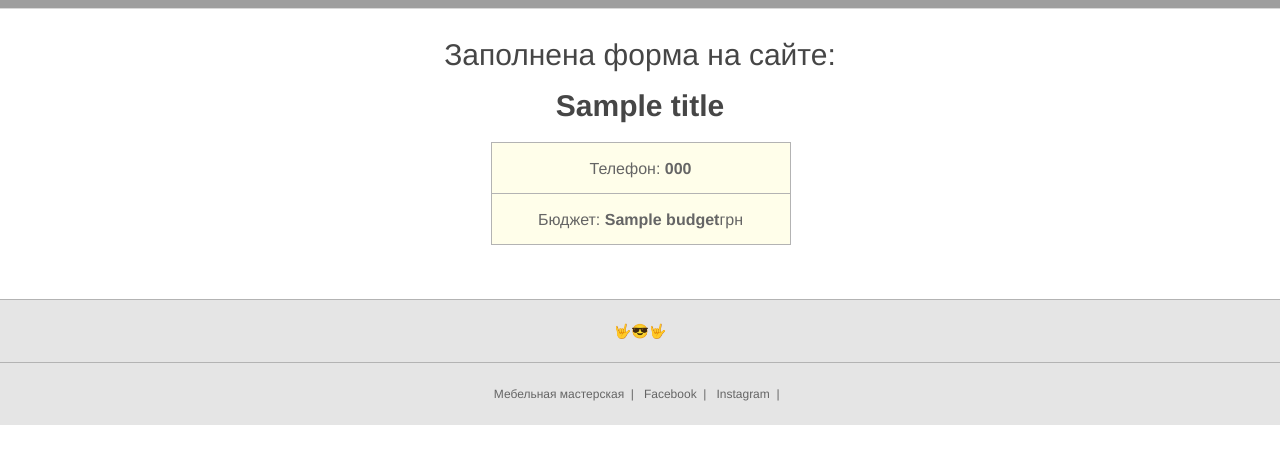
After one commit to Vetalz/mebli, a Django app: template kitchen/templates/kitchen/email.html in a window 1280 px wide. The commit adds this page. Shown: the top 464 px of the page. Run offline with Django 3.2, Linux system fonts and the light colour scheme; the template is opened without the code that fills it: most values are stand-ins (such as "Sample title", 1, 10 or a date in 2020); grey boxes are pictures that could not be loaded.

Commit message:
translate, email template

```diff
--- a/kitchen/forms.py
+++ b/kitchen/forms.py
@@ -5,7 +5,7 @@ from .models import Clients
 class ClientsForm(forms.ModelForm):
     class Meta:
         model = Clients
-        fields = ['number_phone', 'budget', 'name']
+        fields = ['number_phone', 'budget']
         widgets = {
             'number_phone': forms.TextInput(attrs={'placeholder': 'Телефон'}),
             'budget': forms.TextInput(attrs={'placeholder': 'Ваш бюджет'}),
--- /dev/null
+++ b/kitchen/templates/kitchen/email.html
@@ -0,0 +1,456 @@
+<!DOCTYPE html PUBLIC "-//W3C//DTD XHTML 1.0 Transitional//EN" "http://www.w3.org/TR/xhtml1/DTD/xhtml1-transitional.dtd">
+<html xmlns="http://www.w3.org/1999/xhtml">
+<head>
+  <meta http-equiv="Content-Type" content="text/html; charset=utf-8" />
+  <meta name="viewport" content="width=device-width" />
+  <title>Мебельная мастерская</title>
+  <style type="text/css">
+  /* -------------------------------------
+    GLOBAL
+  ------------------------------------- */
+  * {
+    margin:0;
+    padding:0;
+    font-family: Helvetica, Arial, sans-serif;
+  }
+
+  img {
+    max-width: 100%;
+    outline: none;
+    text-decoration: none;
+    -ms-interpolation-mode: bicubic;
+  }
+  .image-fix {
+    display:block;
+  }
+  .collapse {
+    margin:0;
+    padding:0;
+  }
+  body {
+    -webkit-font-smoothing:antialiased;
+    -webkit-text-size-adjust:none;
+    width: 100%!important;
+    height: 100%;
+    text-align: center;
+    color: #747474;
+    background-color: #ffffff;
+  }
+  h1,h2,h3,h4,h5,h6 {
+    font-family: Helvetica, Arial, sans-serif;
+    line-height: 1.1;
+  }
+  h1 small, h2 small, h3 small, h4 small, h5 small, h6 small {
+    font-size: 60%;
+    line-height: 0;
+    text-transform: none;
+  }
+
+  h1 {
+    font-weight:200;
+    font-size: 44px;
+  }
+  h2 {
+    font-weight:200;
+    font-size: 32px;
+    margin-bottom: 14px;
+  }
+  h3 {
+    font-weight:500;
+    font-size: 27px;
+  }
+  h4 {
+    font-weight:500;
+    font-size: 23px;
+  }
+  h5 {
+    font-weight:900;
+    font-size: 17px;
+  }
+  h6 {
+    font-weight:900;
+    font-size: 14px;
+    text-transform: uppercase;
+  }
+
+  .collapse {
+    margin: 0 !important;
+  }
+
+  td, div {
+    font-family: Helvetica, Arial, sans-serif;
+    text-align: center;
+  }
+
+  p, ul {
+    margin-bottom: 10px;
+    font-weight: normal;
+    font-size:14px;
+    line-height:1.6;
+  }
+  p.lead {
+    font-size:17px;
+  }
+  p.last {
+    margin-bottom:0px;
+  }
+
+  ul li {
+    margin-left:5px;
+    list-style-position: inside;
+  }
+
+  a {
+    color: #747474;
+    text-decoration: none;
+  }
+
+  a img {
+    border: none;
+  }
+
+  /* -------------------------------------
+      ELEMENTS
+  ------------------------------------- */
+
+
+  table.head-wrap {
+    width: 100%;
+    margin: 0 auto;
+    background-color: #f9f8f8;
+    border-bottom: 1px solid #d8d8d8;
+  }
+
+  .head-wrap * {
+    margin: 0;
+    padding: 0;
+  }
+
+  .header-background {
+    background: repeat-x url(https://www.filepicker.io/api/file/wUGKTIOZTDqV2oJx5NCh) left bottom;
+  }
+
+
+  .header {
+    height: 42px;
+  }
+  .header .content {
+    padding: 0;
+  }
+  .header .brand {
+    font-size: 16px;
+    line-height: 42px;
+    font-weight: bold;
+  }
+  .header .brand a {
+    color: #464646;
+  }
+
+
+
+
+
+  table.body-wrap {
+    width: 505px;
+    margin: 0 auto 50px;
+    background-color: #ffffff;
+  }
+
+
+  .soapbox .soapbox-title {
+    font-size: 30px;
+    color: #464646;
+    padding-top: 25px;
+    padding-bottom: 15px;
+  }
+
+  .soapbox-title.v2{
+    padding-top: 0;
+    font-weight: bold;
+  }
+
+
+  .content .status-container.single .status-padding {
+    width: 80px;
+  }
+
+  .content .status {
+    width: 90%;
+  }
+
+  .content .status-container.single .status {
+      width: 300px;
+  }
+
+  .status {
+    border-collapse: collapse;
+    margin-left: 15px;
+    color: #656565;
+  }
+  .status .status-cell {
+    border: 1px solid #b3b3b3;
+    height: 50px;
+    font-size: 16px;
+    line-height: 23px;
+  }
+  .status .status-cell.success,
+  .status .status-cell.active {
+    height: 65px;
+  }
+  .status .status-cell.success {
+    background: #f2ffeb;
+    color: #51da42;
+    font-size: 15px;
+  }
+  .status .status-cell.active {
+    background: #fffde0;
+    width: 135px;
+  }
+  .status .status-image {
+    vertical-align: text-bottom;
+  }
+
+
+  .body .body-padded,
+  .body .body-padding {
+    padding-top: 34px;
+  }
+  .body .body-padding {
+    width: 41px;
+  }
+  .body-padded,
+  .body-title {
+    text-align: left;
+  }
+  .body .body-title {
+    font-weight: bold;
+    font-size: 17px;
+    color: #464646;
+  }
+  .body .body-text .body-text-cell {
+    text-align: left;
+    font-size: 14px;
+    line-height: 1.6;
+    padding: 9px 0 17px;
+  }
+  .body .body-signature-block .body-signature-cell {
+    padding: 25px 0 30px;
+    text-align: left;
+  }
+  .body .body-signature {
+    font-family: "Comic Sans MS", Textile, cursive;
+    font-weight: bold;
+  }
+
+
+
+  .footer-wrap {
+    width: 100%;
+    margin: 0 auto;
+    clear: both !important;
+    background-color: #e5e5e5;
+    border-top: 1px solid #b3b3b3;
+    font-size: 12px;
+    color: #656565;
+    line-height: 30px;
+  }
+  .footer-wrap td {
+    padding: 14px 0;
+  }
+  .footer-wrap td .content {
+    padding: 0;
+  }
+  .footer-wrap td .footer-lead {
+    font-size: 14px;
+  }
+  .footer-wrap td .footer-lead a {
+    font-size: 14px;
+    font-weight: bold;
+    color: #535353;
+  }
+  .footer-wrap td a {
+    font-size: 12px;
+    color: #656565;
+  }
+  .footer-wrap td a.last {
+    margin-right: 0;
+  }
+  .footer-wrap .footer-group {
+    display: inline-block;
+  }
+
+
+
+  /* ---------------------------------------------------
+      RESPONSIVENESS
+  ------------------------------------------------------ */
+
+  /* Set a max-width, and make it display as block so it will automatically stretch to that width, but will also shrink down on a phone or something */
+  .container {
+    display: block !important;
+    max-width: 505px !important;
+    clear: both !important;
+  }
+
+  /* This should also be a block element, so that it will fill 100% of the .container */
+  .content {
+    padding: 0;
+    max-width: 505px;
+    margin: 0 auto;
+    display: block;
+  }
+
+  /* Let's make sure tables in the content area are 100% wide */
+  .content table {
+    width: 100%;
+  }
+
+
+  /* Be sure to place a .clear element after each set of columns, just to be safe */
+  .clear {
+    display: block;
+    clear: both;
+  }
+
+  table.full-width-gmail-android {
+    width: 100% !important;
+  }
+
+</style>
+<style type="text/css" media="only screen">
+
+
+  /* -------------------------------------------
+      PHONE
+      For clients that support media queries.
+      Nothing fancy.
+  -------------------------------------------- */
+  @media only screen {
+
+    table[class="head-wrap"],
+    table[class="body-wrap"],
+    table[class*="footer-wrap"] {
+      width: 100% !important;
+    }
+
+    td[class*="container"] {
+      margin: 0 auto !important;
+    }
+  }
+
+  @media only screen and (max-width: 505px) {
+
+    *[class*="w320"] {
+      width: 320px !important;
+    }
+
+    table[class="status"] td[class*="status-cell"],
+    table[class="status"] td[class*="status-cell"].active {
+      display: block !important;
+      width: auto !important;
+      height: auto !important;
+      padding: 15px !important;
+      font-size: 18px !important;
+    }
+
+  }
+  </style>
+</head>
+
+<body bgcolor="#ffffff">
+
+  <div align="center">
+    <table class="head-wrap w320 full-width-gmail-android" bgcolor="#f9f8f8" cellpadding="0" cellspacing="0" border="0">
+      <tr>
+        <td background="https://www.filepicker.io/api/file/UOesoVZTFObSHCgUDygC" bgcolor="#ffffff" width="100%" height="8" valign="top">
+          <!--[if gte mso 9]>
+          <v:rect xmlns:v="urn:schemas-microsoft-com:vml" fill="true" stroke="false" style="mso-width-percent:1000;height:8px;">
+            <v:fill type="tile" src="https://www.filepicker.io/api/file/UOesoVZTFObSHCgUDygC" color="#ffffff" />
+            <v:textbox inset="0,0,0,0">
+          <![endif]-->
+          <div height="8">
+          </div>
+          <!--[if gte mso 9]>
+            </v:textbox>
+          </v:rect>
+          <![endif]-->
+        </td>
+      </tr>
+      <tr class="header-background">
+
+      </tr>
+    </table>
+
+    <table class="body-wrap w320">
+      <tr>
+        <td></td>
+        <td class="container">
+          <div class="content">
+            <table cellspacing="0">
+              <tr>
+                <td>
+                  <table class="soapbox">
+                    <tr>
+                      <td class="soapbox-title">Заполнена форма на сайте:</td>
+                    </tr>
+                    <tr>
+                      <td class="soapbox-title v2">{{ title }}</td>
+                    </tr>
+                  </table>
+                  <table class="status-container single">
+                    <tr>
+                      <td class="status-padding"></td>
+                      <td>
+                        <table class="status" bgcolor="#fffeea" cellspacing="0">
+                          <tr>
+                            <td class="status-cell">
+                              Телефон: <b>{{ phone }}</b>
+                            </td>
+                          </tr>
+                          {% if budget %}
+                            <tr>
+                              <td class="status-cell">
+                                Бюджет: <b>{{ budget }}</b>грн
+                              </td>
+                            </tr>
+                          {% endif %}
+                        </table>
+                      </td>
+                      <td class="status-padding"></td>
+                    </tr>
+                  </table>
+                </td>
+              </tr>
+            </table>
+          </div>
+        </td>
+        <td></td>
+      </tr>
+    </table>
+
+    <table class="footer-wrap w320 full-width-gmail-android" bgcolor="#e5e5e5">
+      <tr>
+        <td>
+          <div class="content footer-lead">
+            🤟😎🤟
+          </div>
+        </td>
+      </tr>
+    </table>
+    <table class="footer-wrap w320 full-width-gmail-android" bgcolor="#e5e5e5">
+      <tr>
+        <td>
+          <div class="content">
+            <a href="https://www.mebli-kr.com.ua">Мебельная мастерская</a>&nbsp;&nbsp;|&nbsp;&nbsp;
+            <span class="footer-group">
+              <a href="https://www.facebook.com/Mebelkrivoyrog-829373394090589">Facebook</a>&nbsp;&nbsp;|&nbsp;&nbsp;
+              <a href="https://www.instagram.com/mebel_krivoyrog/">Instagram</a>&nbsp;&nbsp;|&nbsp;&nbsp;
+            </span>
+          </div>
+        </td>
+      </tr>
+    </table>
+  </div>
+
+</body>
+</html>
--- a/kitchen/urls.py
+++ b/kitchen/urls.py
@@ -1,5 +1,6 @@
 from django.urls import path
 from .views import index
+
 
 urlpatterns = [
     path('', index, name='home'),
--- a/mebli/urls.py
+++ b/mebli/urls.py
@@ -17,12 +17,15 @@ from django.contrib import admin
 from django.urls import path, include
 from django.conf import settings
 from django.conf.urls.static import static
-
+from django.conf.urls.i18n import i18n_patterns
 
 urlpatterns = [
     path('admin/', admin.site.urls),
+]
+
+urlpatterns += i18n_patterns(
     path('', include('kitchen.urls')),
-]
+)
 
 if settings.DEBUG:
     urlpatterns += static(settings.MEDIA_URL, document_root=settings.MEDIA_ROOT)
--- a/templates/base.html
+++ b/templates/base.html
@@ -24,5 +24,6 @@
     <script src="{% static 'js/slick.min.js' %}"></script>
     <script src="{% static 'js/slick.js' %}"></script>
     <script src="{% static 'js/script.js' %}"></script>
+    {% block scripts %}{% endblock %}
 </body>
 </html>
```
Also changed, not shown: kitchen/templates/kitchen/index.html (+18 -6 lines), kitchen/views.py (+14 -8 lines), mebli/settings.py (+8 -0 lines), locale/uk/LC_MESSAGES/django.po.
